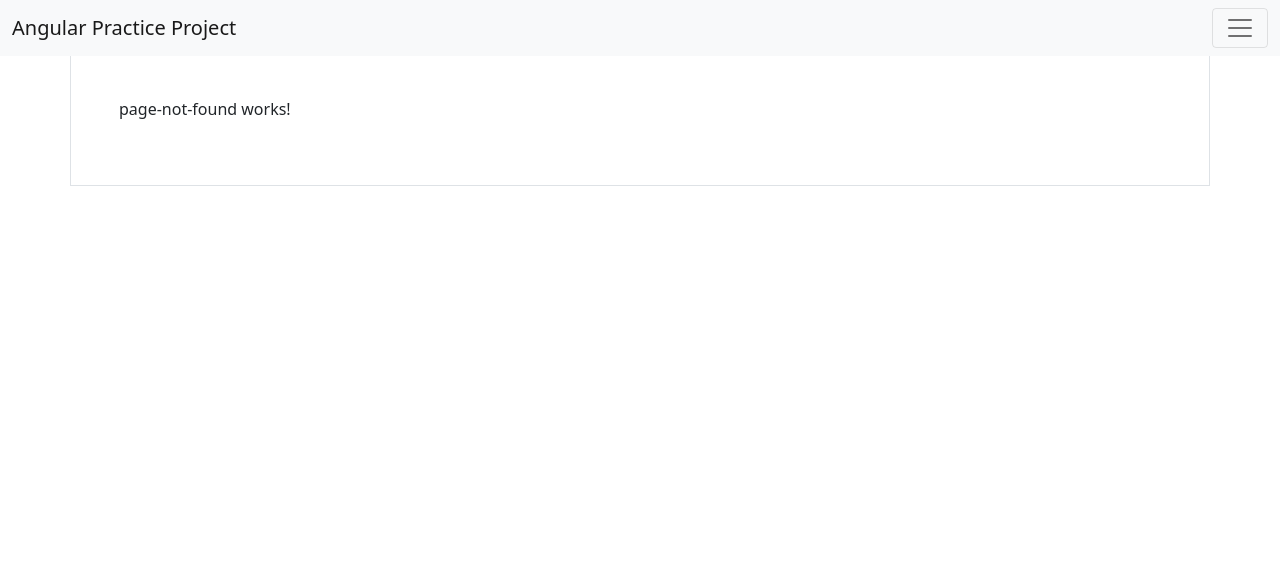
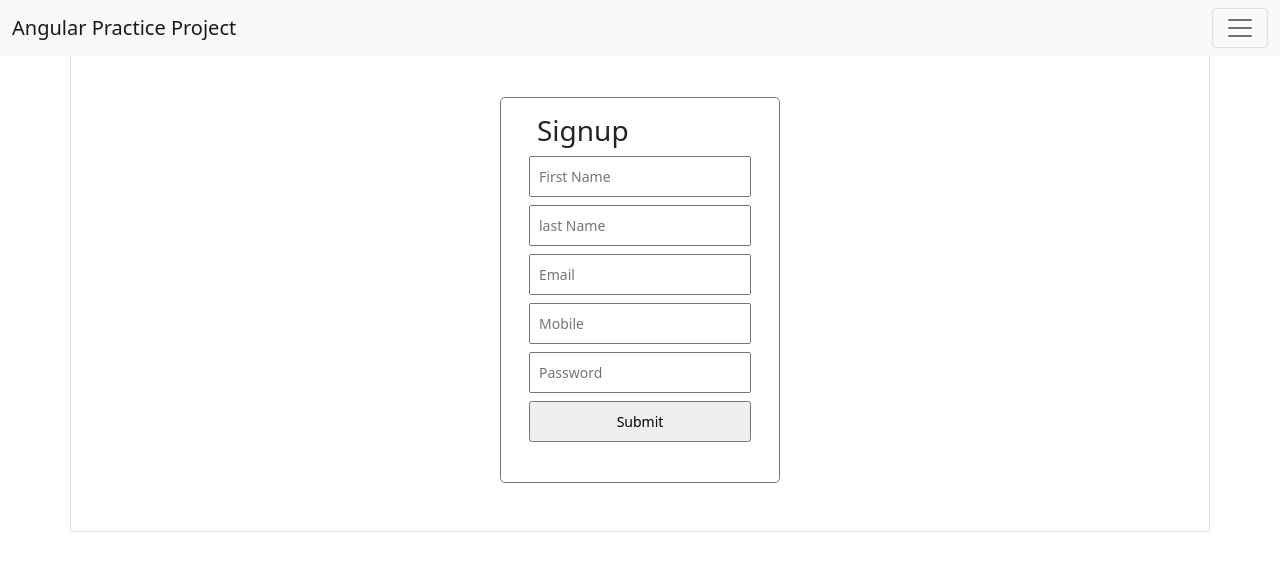
Before and after one commit to sagarninave/angular-code, an Angular app: page /signup in a window 1280 px wide. Shown: the top 570 px of the page. Built offline with nearby package versions, Linux system fonts and the light colour scheme.

Commit message:
reactive form module created

```diff
--- a/src/app/app.module.ts
+++ b/src/app/app.module.ts
@@ -26,6 +26,8 @@ import { ServiceComponent } from './component/service/service.component';
 import { HttpClientModule } from '@angular/common/http';
 import { UserService } from './service/user.service';
 import { UserComponent } from './component/service/user/user.component';
+import { SignupComponent } from './component/signup/signup.component';
+import { ReactiveFormsModule } from '@angular/forms';
 @NgModule({
   declarations: [
     AppComponent,
@@ -50,12 +52,14 @@ import { UserComponent } from './component/service/user/user.component';
     NavBarComponent,
     ServiceComponent,
     UserComponent,
+    SignupComponent,
   ],
   imports: [
     BrowserModule,
     AppRoutingModule,
     FormsModule,
-    HttpClientModule
+    HttpClientModule,
+    ReactiveFormsModule
   ],
   providers: [UserService],
   bootstrap: [AppComponent]
--- /dev/null
+++ b/src/app/component/signup/signup.component.html
@@ -0,0 +1,32 @@
+<div class="container">
+
+  <form [formGroup]="signup" (ngSubmit)="onSubmit()">
+    <div class="row form-wrapper">
+      <h3> Signup </h3>
+      <div class="col-xs-12">
+        <input type="text" class="formControl" formControlName="first_name" placeholder="First Name" />
+      </div>
+
+      <div class="col-xs-12">
+        <input type="text" class="formControl" formControlName="last_name" placeholder="last Name" />
+      </div>
+
+      <div class="col-xs-12">
+        <input type="email" class="formControl" formControlName="email" placeholder="Email" />
+      </div>
+
+      <div class="col-xs-12">
+        <input type="number" class="formControl" formControlName="mobile" placeholder="Mobile" />
+      </div>
+
+      <div class="col-xs-12">
+        <input type="password" class="formControl" formControlName="password" placeholder="Password" />
+      </div>
+
+      <div class="col-xs-12">
+        <input type="submit" class="formControl submit" placeholder="Signup" />
+      </div>
+
+    </div>
+  </form>
+</div>
--- /dev/null
+++ b/src/app/component/signup/signup.component.scss
@@ -0,0 +1,20 @@
+.form-wrapper {
+  border: 1px solid #767676;
+  width: min-content;
+  margin: auto;
+  padding: 0.5rem 1rem 2rem;
+  border-radius: 5px;
+}
+
+h3 {
+  margin: 0.5rem;
+}
+
+.formControl{
+  margin-bottom: 0.5rem;
+  padding:8px;
+  font-size: 14px;
+}
+.submit{
+  width: 100%;
+}
--- /dev/null
+++ b/src/app/component/signup/signup.component.ts
@@ -0,0 +1,31 @@
+import { Component, OnInit } from "@angular/core";
+import { FormGroup, FormControl } from "@angular/forms";
+
+@Component({
+  selector: "app-signup",
+  templateUrl: "./signup.component.html",
+  styleUrls: ["./signup.component.scss"],
+})
+export class SignupComponent implements OnInit {
+  signup: FormGroup;
+
+  createForm():void{
+    this.signup = new FormGroup({
+      first_name:new FormControl(),
+      last_name:new FormControl(),
+      email:new FormControl(),
+      mobile:new FormControl(),
+      password:new FormControl(),
+    })
+  }
+
+  onSubmit():void{
+    console.log("form Value : ", this.signup.value);
+  }
+
+  constructor() {}
+
+  ngOnInit() {
+    this.createForm();
+  }
+}
--- a/src/app/constants/nav.ts
+++ b/src/app/constants/nav.ts
@@ -13,7 +13,8 @@ const links = [
   },
   { url: "/pipes", title: "Pipes" },
   { url: "/directives", title: "Directives" },
-  { url: "/services", title: "Services" }
+  { url: "/services", title: "Services" },
+  { url: "/signup", title: "Signup" }
 ];
 
 export default links;
--- a/src/app/routes.ts
+++ b/src/app/routes.ts
@@ -11,6 +11,7 @@ import { PipeComponent } from "./component/pipe/pipe.component";
 import { ServiceComponent } from "./component/service/service.component";
 import { TwoWayBindingComponent } from "./component/binding/two-way-binding/two-way-binding.component";
 import { UserComponent } from "./component/service/user/user.component";
+import { SignupComponent } from './component/signup/signup.component';
 
 const route: Routes = [
   { path: "", redirectTo: "binding", pathMatch: "full" },
@@ -31,6 +32,7 @@ const route: Routes = [
   { path: "directives", component: DirectiveComponent },
   { path: "services", component: ServiceComponent },
   { path: "user/:id", component: UserComponent },
+  { path: "signup", component: SignupComponent },
   { path: "**", component: PageNotFoundComponent },
 ];
 
```
